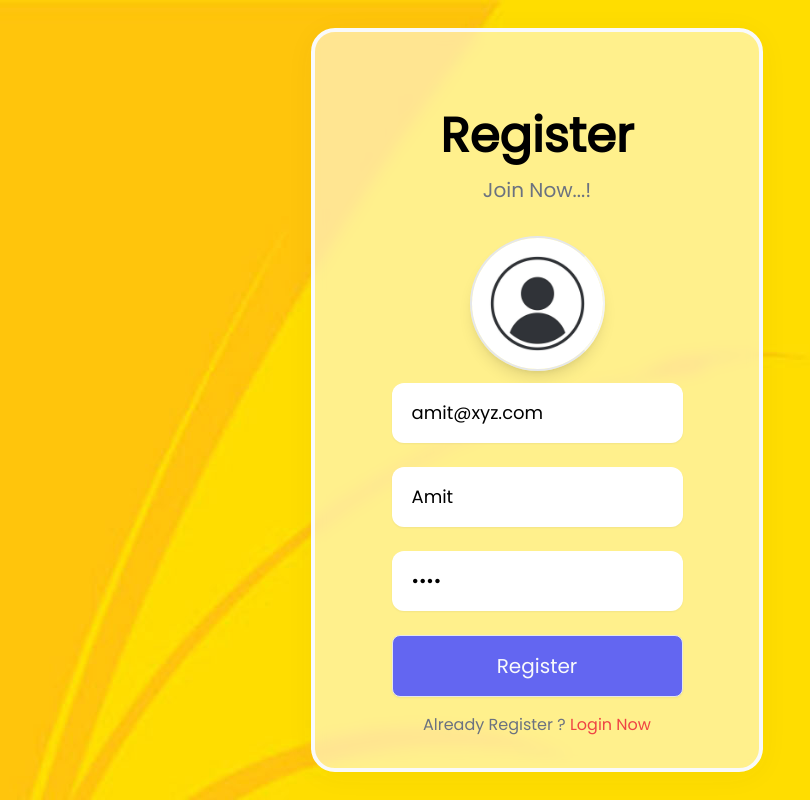
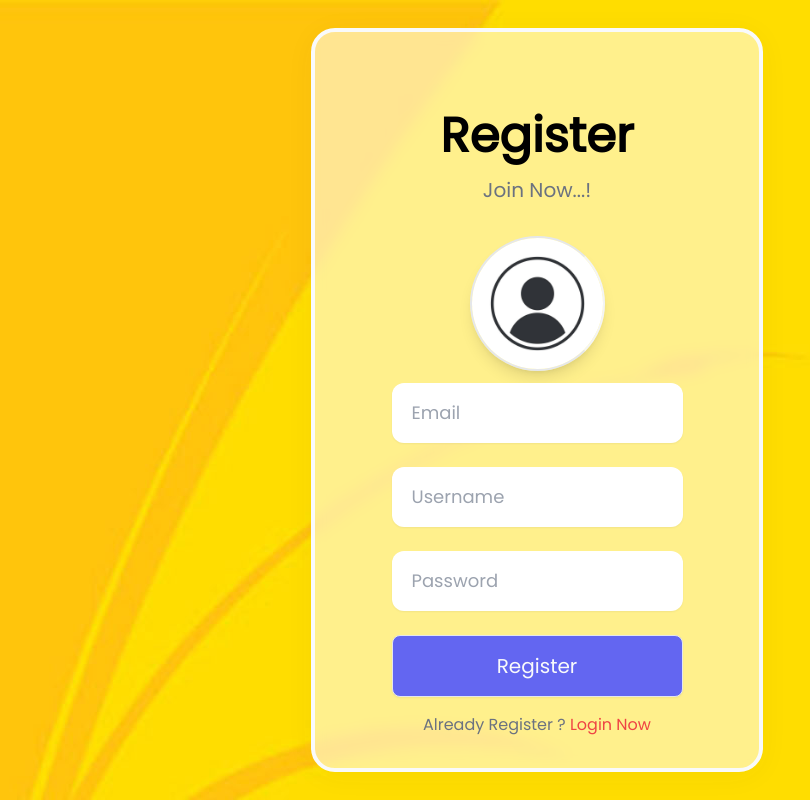
Before and after one commit to 102AMIT/OTP_Login_Auth_client, a React (Create React App) app: page /register in a window 1280 px wide. Shown: the whole page, without its empty margins (103-913 px from the left). Built offline with nearby package versions, Linux system fonts and the light colour scheme.

Commit message:
register completed successfully

```diff
--- a/src/components/Register.jsx
+++ b/src/components/Register.jsx
@@ -16,9 +16,9 @@ const Register = () => {
 
   const formik = useFormik({
     initialValues: {
-      email: 'amit@xyz.com',
-      username: 'Amit',
-      password: '1234'
+      email: '',
+      username: '',
+      password: ''
     },
     validate: registerValidation,
     validateOnBlur: false,
--- a/src/helper/helper.js
+++ b/src/helper/helper.js
@@ -43,7 +43,7 @@ export async function register(credentials) {
 }
 
 /* Login function */
-export async function verifyPassword(username, password) {
+export async function verifyPassword({username, password}) {
     try {
         if (username) {
             const { data } = await axios.post(`/api/login`, { username, password });
```
